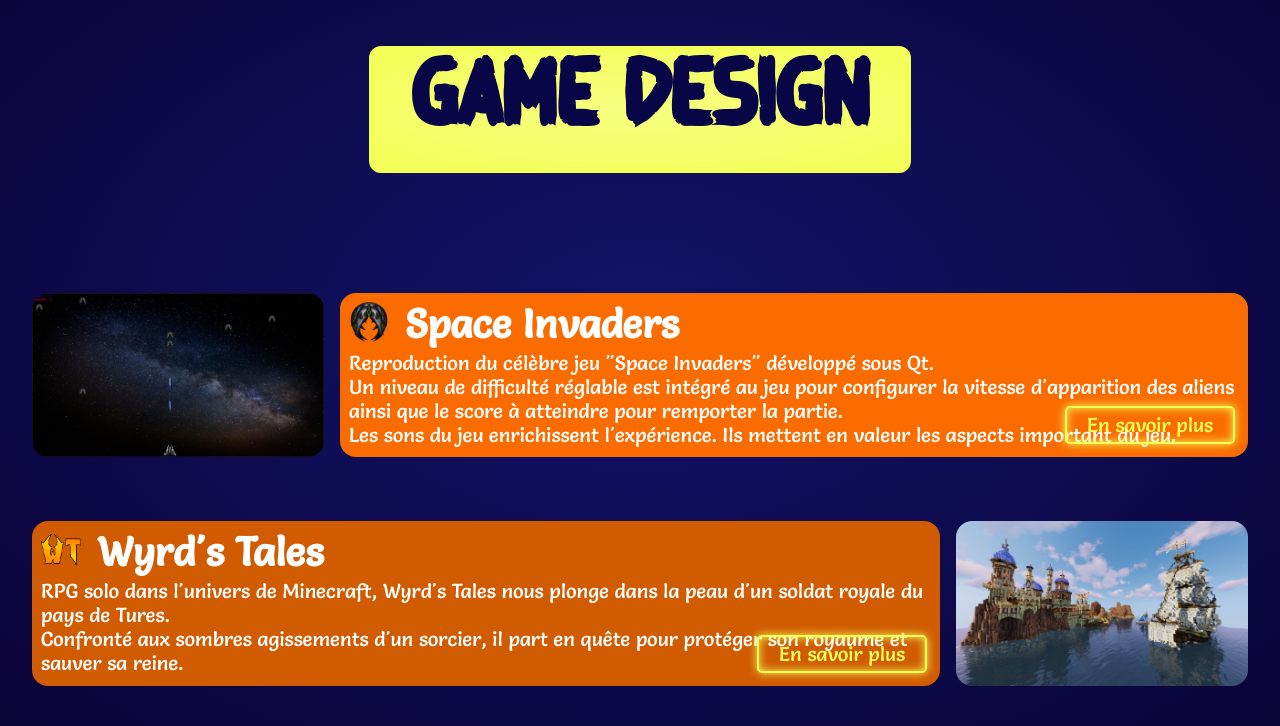
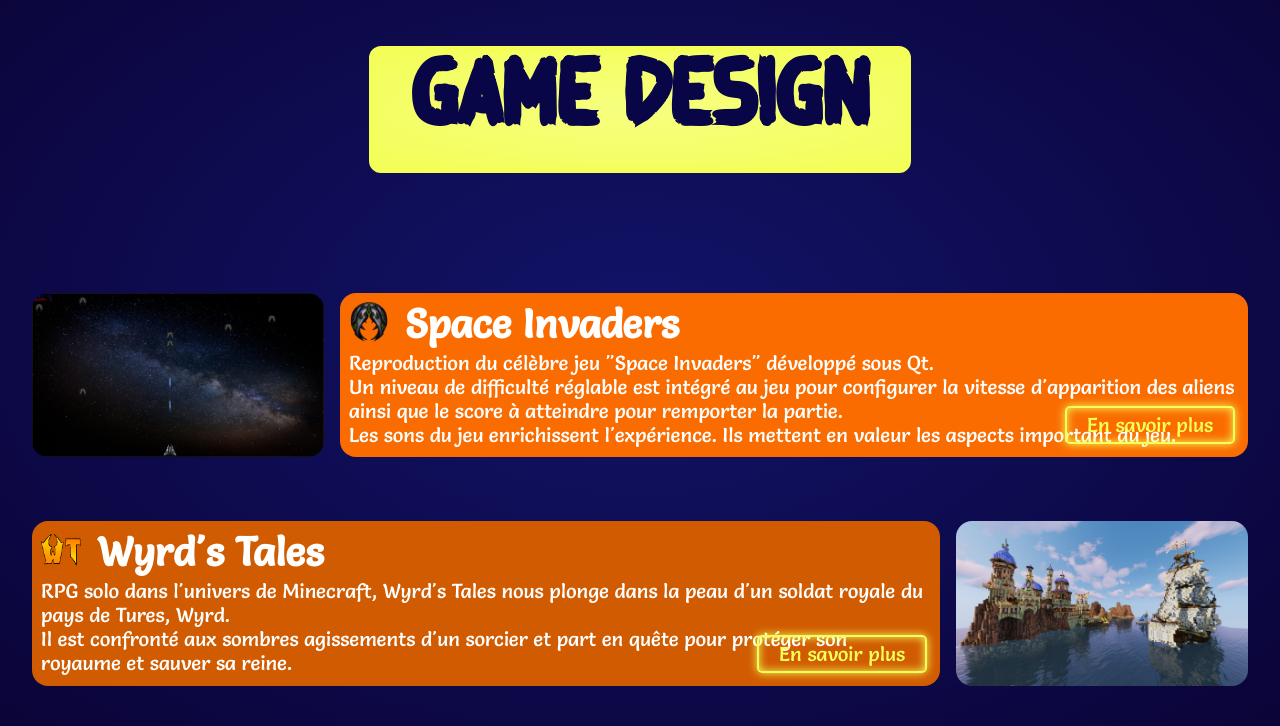
Before and after one commit to guilhemmazoyer/guilhem.iruka.fr, a plain HTML site: page gamedesign.html in a window 1280 px wide. Shown: the part 74-800 px from the top of the page. Drawn offline with Linux system fonts and the light colour scheme.

Commit message:
Fix de la présentation de la carte Wyrd Tales

```diff
--- a/gamedesign.html
+++ b/gamedesign.html
@@ -61,8 +61,8 @@
                     </div>
                 </div>
                 <p>
-                RPG solo dans l'univers de Minecraft, Wyrd's Tales nous plonge dans la peau d'un soldat royale du pays de Tures.<br>
-                Confronté aux sombres agissements d'un sorcier, il part en quête pour protéger son royaume et sauver sa reine.</p>
+                RPG solo dans l'univers de Minecraft, Wyrd's Tales nous plonge dans la peau d'un soldat royale du pays de Tures, Wyrd.<br>
+                Il est confronté aux sombres agissements d'un sorcier et part en quête pour protéger son royaume et sauver sa reine.</p>
                 <a class="neon-button" href="./wt/index.html">En savoir plus</a>
             </div>
         </section>
```
Also changed, not shown: programmation.html (+2 -2 lines).
